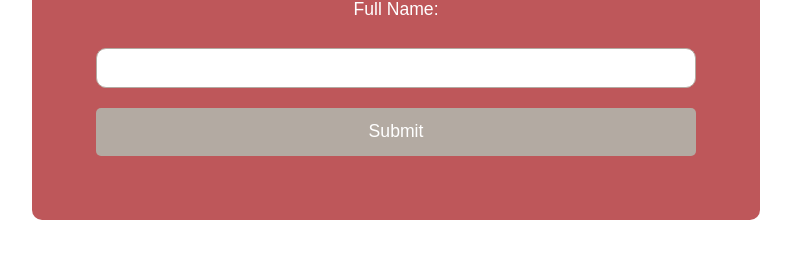
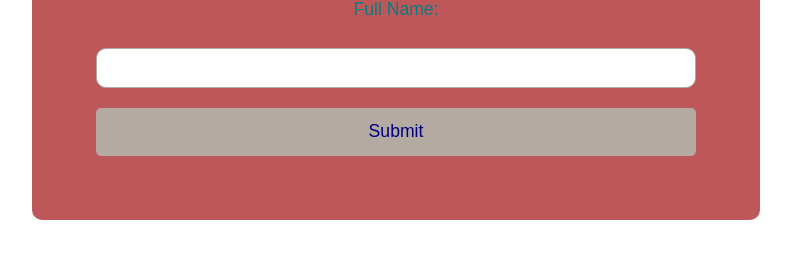
Before and after one commit to Adereb-web/greeting-, a plain HTML site: page index.html in a window 1280 px wide. Shown: the part 426-684 px from the top of the page, without its empty margins (244-1035 px from the left). Drawn offline with Linux system fonts and the light colour scheme.

Commit message:
Update style.css

```diff
--- a/style.css
+++ b/style.css
@@ -7,7 +7,7 @@ body {
 
 .container {
     background-color: rgb(190, 87, 90);
-    color: white;
+    color: teal;
     margin: 50px auto;
     padding: 4rem;
     max-width: 600px;
@@ -56,7 +56,7 @@ button {
     border-radius: 5px;
     border: none;
     background-color: rgb(179, 170, 162);
-    color: white;
+    color: navy;
     cursor: pointer;
     transition: background-color 0.3s ease;
 }
```
